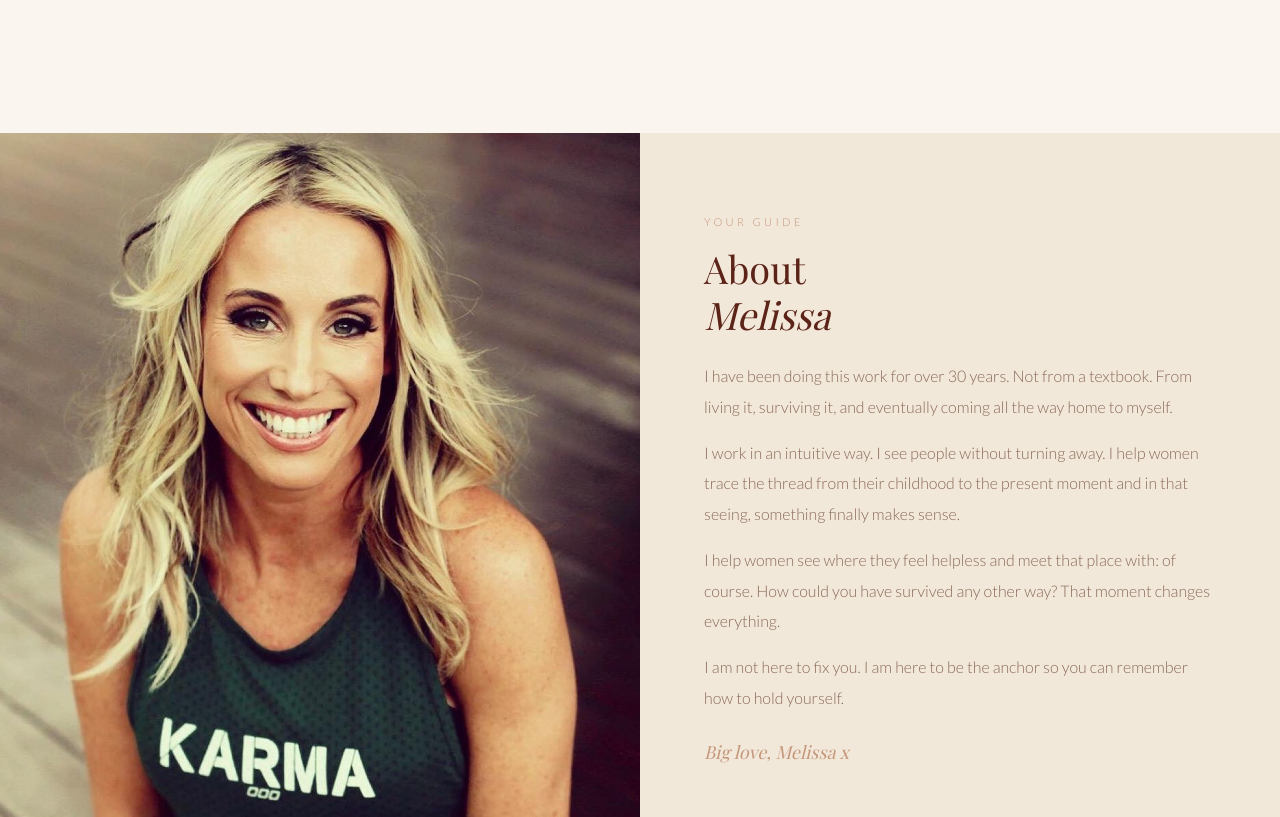
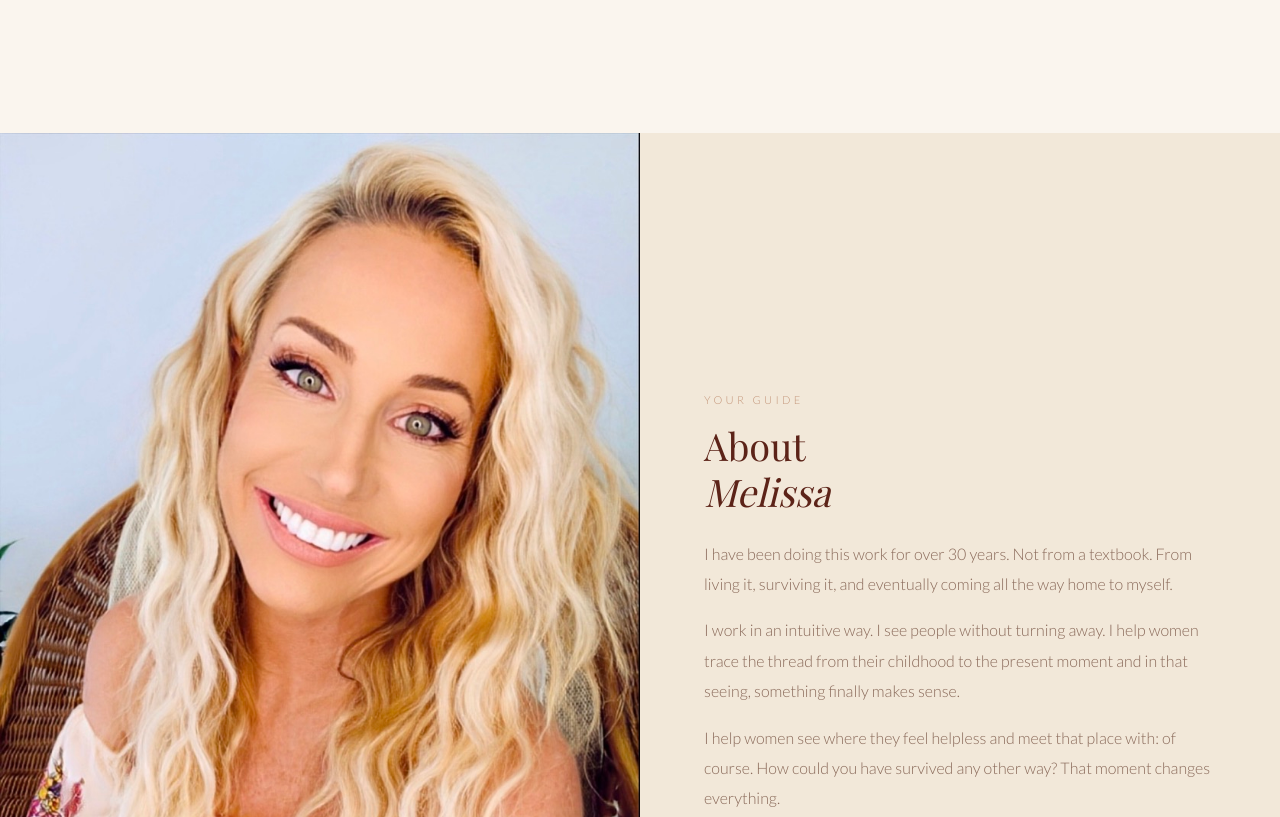
Before and after one commit to themelissamelrose-afk/inner-compass, a website: page public/webinar.html in a window 1280 px wide. Shown: the part 5460-6277 px from the top of the page. Drawn offline with nearby package versions, Linux system fonts and the light colour scheme; a web font is replaced by a local one.

Commit message:
About: swap to boho floral chair headshot

```diff
--- a/public/webinar.html
+++ b/public/webinar.html
@@ -800,7 +800,7 @@
 
 <!-- ABOUT -->
 <section class="about">
-  <img class="about-img" src="/melissa-karma.jpg" alt="Melissa Melrose" />
+  <img class="about-img" src="/melissa-chair.jpg" alt="Melissa Melrose" style="object-position: center top;" />
   <div class="about-content">
     <span class="section-tag">Your guide</span>
     <h2>About<br><em>Melissa</em></h2>
```
Also changed, not shown: public/melissa-chair.jpg (added).
